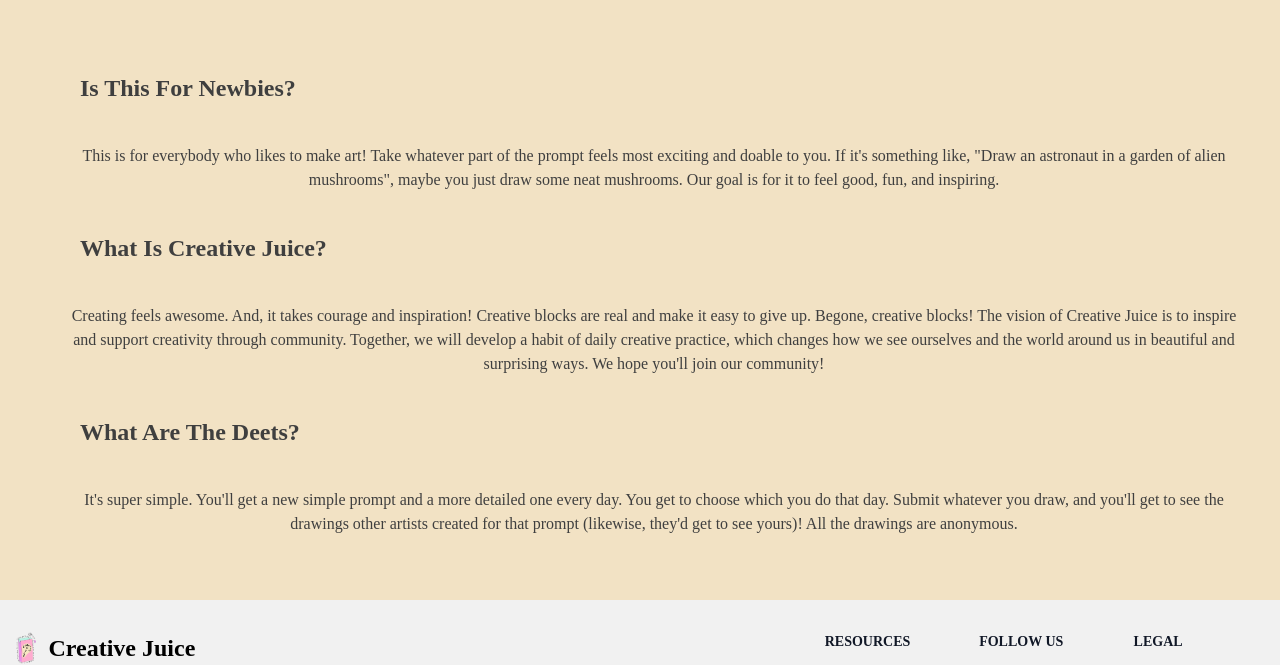
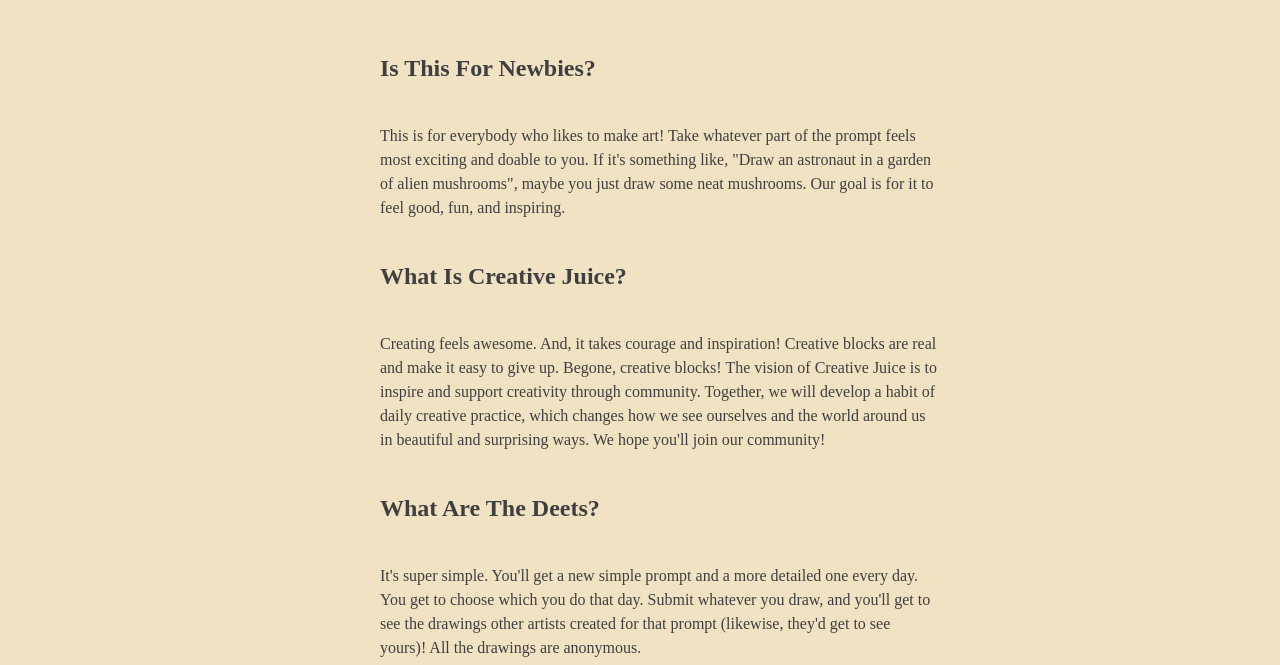
Before and after one commit to Andrew32A/creative-juice, a React (Create React App) app: page / in a window 1280 px wide. Shown: the part 840-1505 px from the top of the page. Built offline with nearby package versions, Linux system fonts and the light colour scheme; a web font is replaced by a local one.

Commit message:
Updated content positioning

```diff
--- a/src/components/Content.jsx
+++ b/src/components/Content.jsx
@@ -18,17 +18,17 @@
   }, []);
 
   return (
-    <div className="text-center mt-8 mb-3" style={{ fontFamily: 'DM Sans, sans-serif'}}>
+    <div className="text-left mt-8 mb-3" style={{ fontFamily: 'DM Sans, sans-serif'}}>
 
-     <div className='rounded-md p-10 flex flex-col items-start'>
+     <div className='xl:w-1/2 xl:ml-80 p-5'>
 
         <h2 className="text-2xl font-bold m-10 text-[#3f3f3f]">Is This For Newbies?</h2>
-        <p className="text-[#3f3f3f] ml-7">This is for everybody who likes to make art!
+        <p className="text-[#3f3f3f] ml-10">This is for everybody who likes to make art!
         Take whatever part of the prompt feels most exciting and doable to you.  If it's something like,
         "Draw an astronaut in a garden of alien mushrooms", maybe you just draw some neat mushrooms. Our goal is for it to feel good, fun, and inspiring.</p>
 
       <h2 className="text-2xl font-bold m-10 text-[#3f3f3f]">What Is Creative Juice? </h2>
-      <p className="text-[#3f3f3f] ml-7">
+      <p className="text-[#3f3f3f] ml-10">
         Creating feels awesome. And, it takes courage and inspiration!
         Creative blocks are real and make it easy to give up.
         Begone, creative blocks! The vision of Creative Juice is to inspire and support creativity through community.
@@ -37,7 +37,7 @@
       </p>
 
         <h2 className="text-2xl font-bold m-10 text-[#3f3f3f]">What Are The Deets?</h2>
-        <p className="text-[#3f3f3f] mb-3 ml-7">It's super simple. You'll get a new simple prompt and a more detailed one every day. You get to choose which you do that day. Submit whatever you draw, and you'll get to see the drawings other artists created for that prompt (likewise, they'd get to see yours)! All the drawings are anonymous.</p>
+        <p className="text-[#3f3f3f] mb-3 ml-10">It's super simple. You'll get a new simple prompt and a more detailed one every day. You get to choose which you do that day. Submit whatever you draw, and you'll get to see the drawings other artists created for that prompt (likewise, they'd get to see yours)! All the drawings are anonymous.</p>
 
       </div>
     </div>
```
